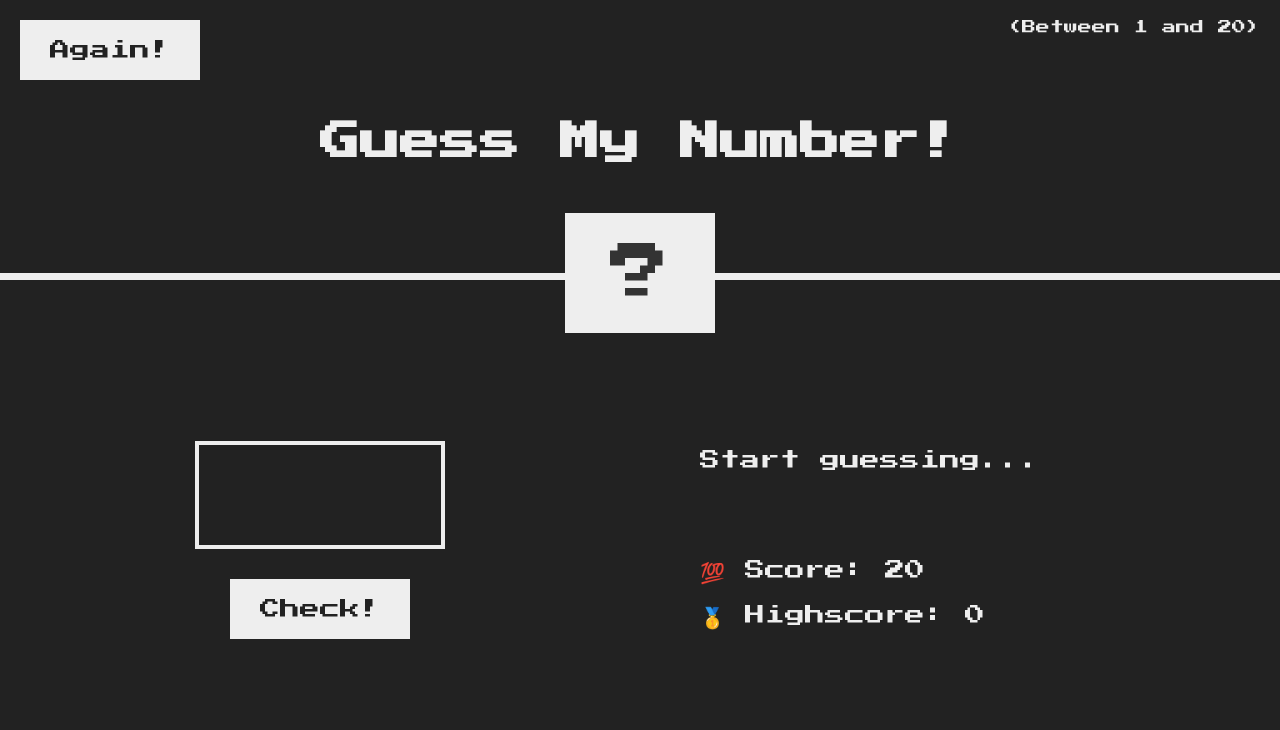
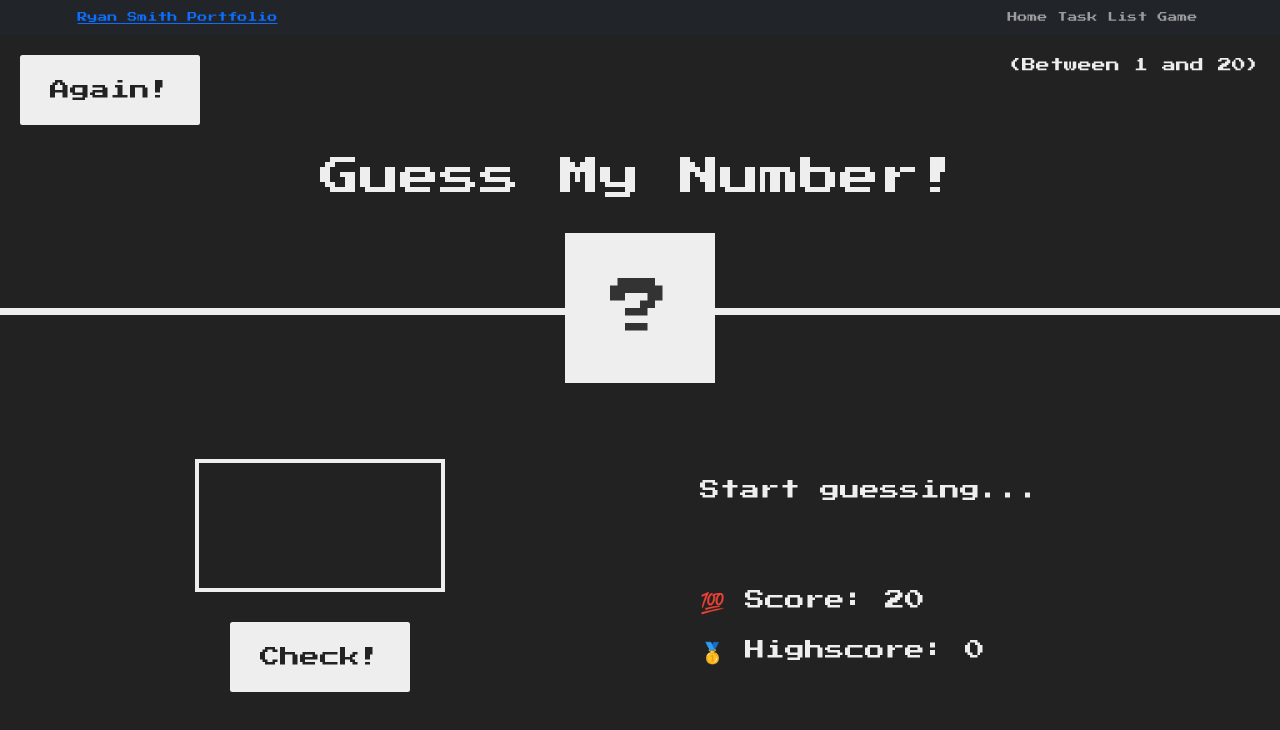
Before and after one commit to rs19955/Portfolio, a plain HTML site: page guessmynumber.html in a window 1280 px wide. Drawn offline with nearby package versions, Linux system fonts and the light colour scheme.

Commit message:
CSS Updates

```diff
--- a/guessmynumber.html
+++ b/guessmynumber.html
@@ -4,10 +4,38 @@
     <meta charset="UTF-8" />
     <meta name="viewport" content="width=device-width, initial-scale=1.0" />
     <meta http-equiv="X-UA-Compatible" content="ie=edge" />
+    <link href="https://cdn.jsdelivr.net/npm/bootstrap@5.1.3/dist/css/bootstrap.min.css" rel="stylesheet" integrity="sha384-1BmE4kWBq78iYhFldvKuhfTAU6auU8tT94WrHftjDbrCEXSU1oBoqyl2QvZ6jIW3" crossorigin="anonymous">
     <link rel="stylesheet" href="guessmynumber_style.css" />
     <title>Guess My Number!</title>
   </head>
   <body>
+    <nav class="navbar navbar-expand-lg bg-dark navbar-dark">
+      <div class="container">
+        <a href="#" class="navnar-brand">Ryan Smith Portfolio</a>
+
+        <button
+        class="navbar-toggler"
+        type="button"
+        data-bs-toggle="collapse"
+        data-bs-target="#navmenu">
+        <span class="navbar-toggler-icon"></span>
+        </button>
+
+        <div class="collapse navbar-collapse" id="navmenu">
+          <ul class="navbar-nav ms-auto">
+            <li class="nav-item">
+              <a href="index.html" class="nav-link">Home</a>
+            </li>
+            <li class="nav-item">
+              <a href="tasklist.html" class="nav-link" target="_blank">Task List</a>
+            </li>
+            <li class="nav-item">
+              <a href="guessmynumber.html" class="nav-link" target="_blank">Game</a>
+            </li>
+          </ul>
+        </div>
+      </div>
+    </nav>
     <header>
       <h1>Guess My Number!</h1>
       <p class="between">(Between 1 and 20)</p>
@@ -28,5 +56,6 @@
       </section>
     </main>
     <script src="guessmynumber_script.js"></script>
+    <script src="https://cdn.jsdelivr.net/npm/bootstrap@5.1.3/dist/js/bootstrap.bundle.min.js" integrity="sha384-ka7Sk0Gln4gmtz2MlQnikT1wXgYsOg+OMhuP+IlRH9sENBO0LRn5q+8nbTov4+1p" crossorigin="anonymous"></script>
   </body>
 </html>
```
